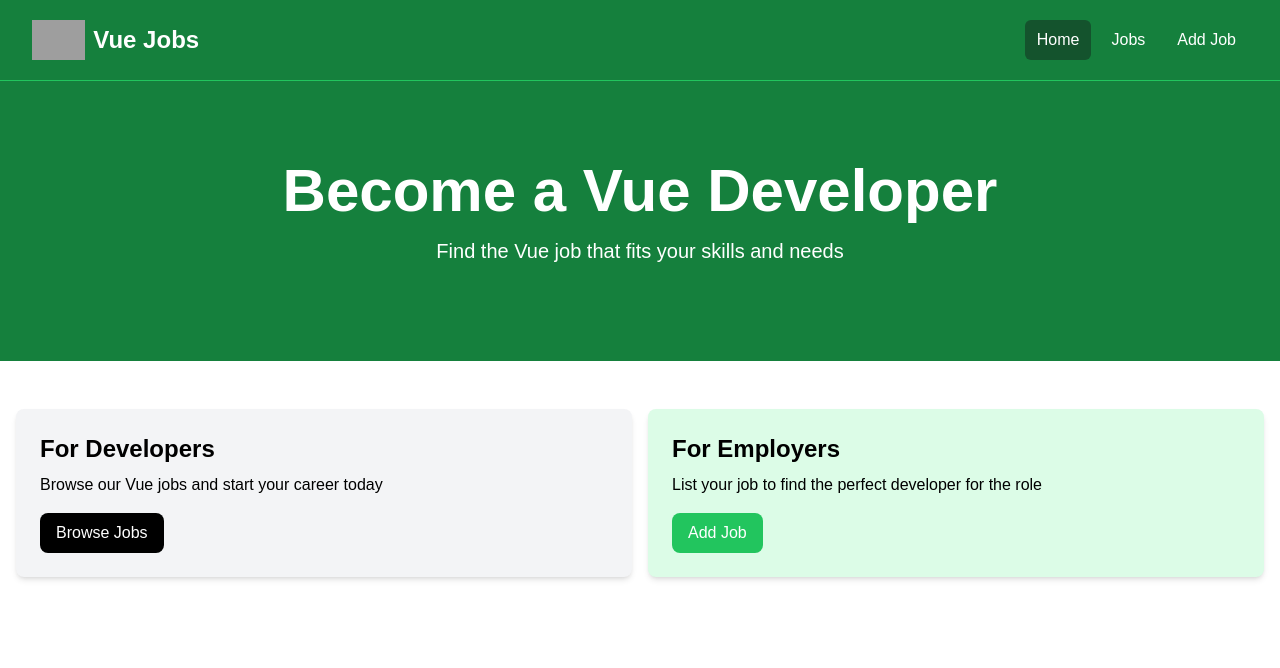
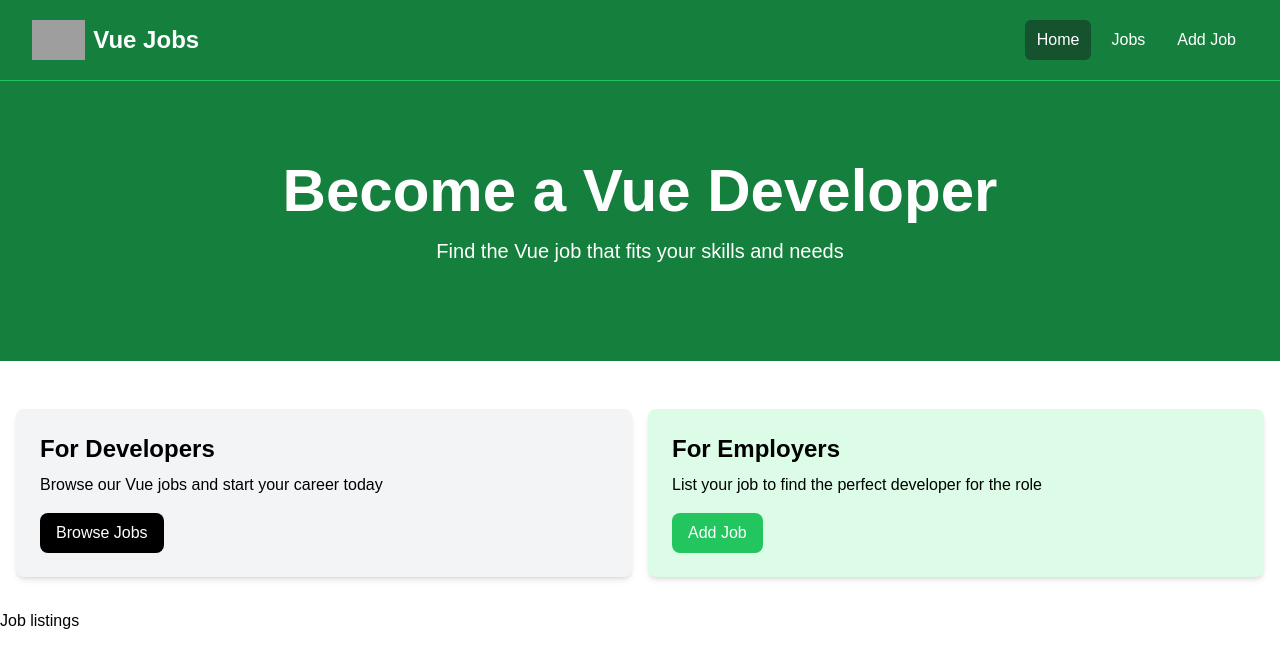
Before and after one commit to schmeb0704/vueTutorial, a Vue app: page / in a window 1280 px wide. Shown: the top 668 px of the page. Built offline with nearby package versions, Linux system fonts and the light colour scheme; grey boxes are pictures that could not be loaded.

Commit message:
feat: create job listings component

```diff
--- a/src/App.vue
+++ b/src/App.vue
@@ -2,10 +2,12 @@
 import Navbar from './components/Navbar.vue';
 import Hero from './components/Hero.vue';
 import HomeCards from './components/HomeCards.vue';
+import JobListings from './components/JobListings.vue';
 </script>
 
 <template>
   <Navbar></Navbar>
   <Hero></Hero>
   <HomeCards></HomeCards>
+  <JobListings></JobListings>
 </template>
--- /dev/null
+++ b/src/components/JobListings.vue
@@ -0,0 +1,6 @@
+<script setup>
+</script>
+
+<template>
+  Job listings
+</template>
```
